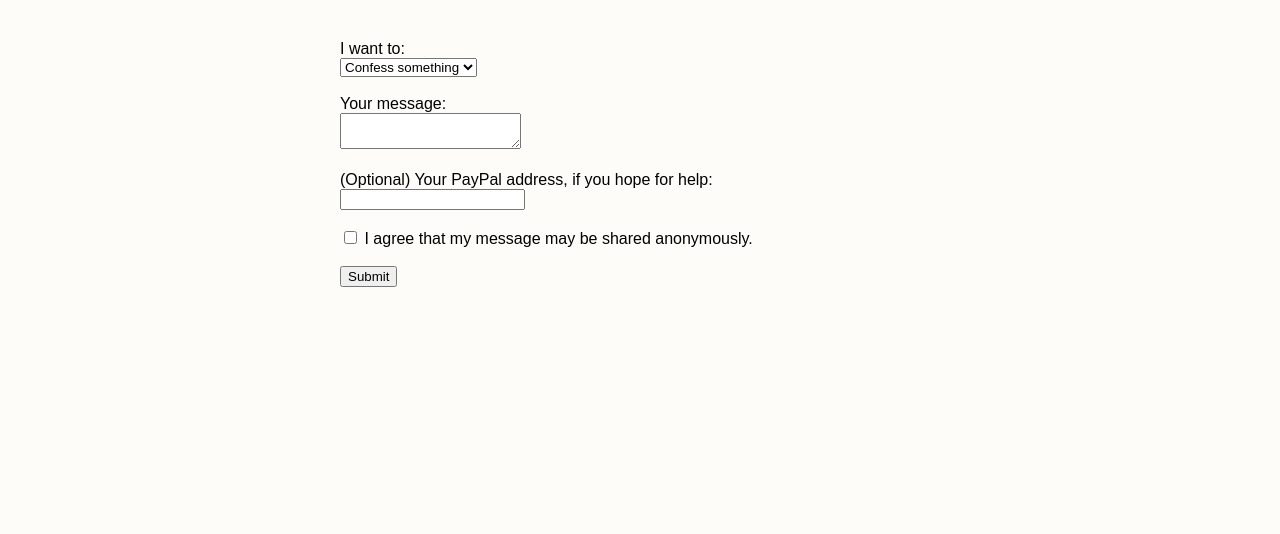
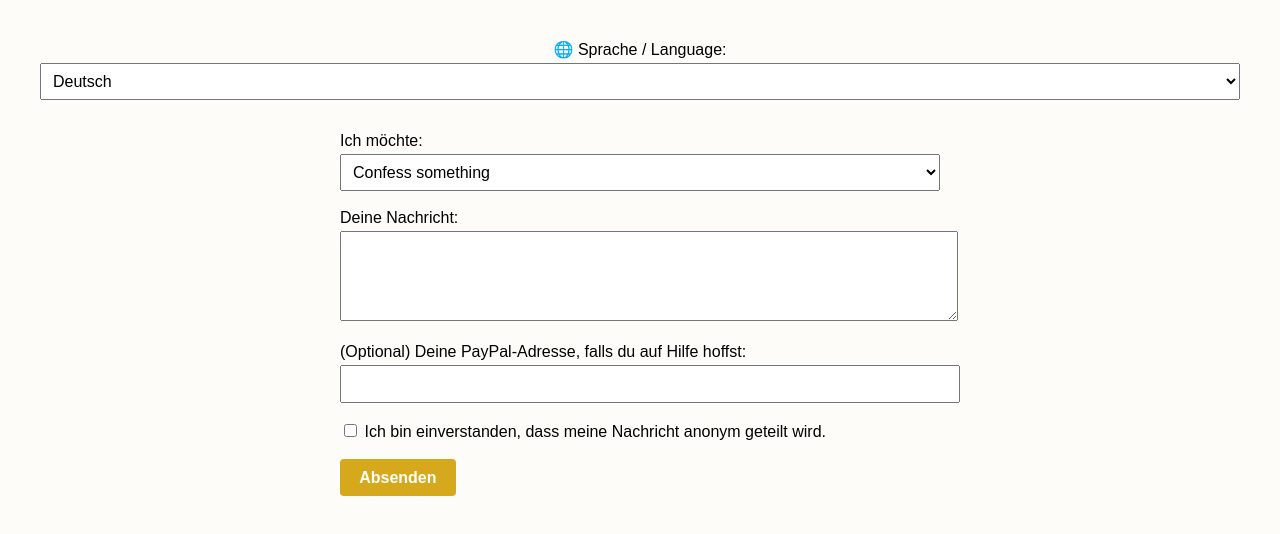
Before and after one commit to Beichte/lightnhope, a website: page index.html in a window 1280 px wide. Drawn offline with Linux system fonts and the light colour scheme.

Commit message:
Update index.html

```diff
--- a/index.html
+++ b/index.html
@@ -14,6 +14,23 @@
       max-width: 600px;
       margin: auto;
     }
+    label, input, select, textarea, button {
+      font-size: 1rem;
+    }
+    textarea, input[type="email"], select {
+      width: 100%;
+      padding: 0.5rem;
+      margin-top: 0.25rem;
+    }
+    button {
+      background-color: #d6a91c;
+      border: none;
+      padding: 0.6rem 1.2rem;
+      color: white;
+      font-weight: bold;
+      border-radius: 4px;
+      cursor: pointer;
+    }
     .success {
       margin-top: 2rem;
       padding: 1.5rem;
@@ -25,29 +42,43 @@
       text-align: center;
       box-shadow: 0 0 10px rgba(0, 128, 0, 0.2);
     }
+    .lang-select {
+      text-align: center;
+      margin-bottom: 2rem;
+    }
   </style>
 </head>
 <body>
 
+  <div class="lang-select">
+    <label for="lang">🌐 Sprache / Language:</label>
+    <select id="lang">
+      <option value="de">Deutsch</option>
+      <option value="en">English</option>
+      <option value="es">Español</option>
+      <option value="it">Italiano</option>
+    </select>
+  </div>
+
   <form id="confess-form">
-    <label>I want to:</label><br>
-    <select name="type">
+    <label id="label-type" for="type">I want to:</label><br>
+    <select name="type" id="type">
       <option value="Confess something">Confess something</option>
       <option value="Ask for support">Ask for support</option>
     </select><br><br>
 
-    <label>Your message:</label><br>
-    <textarea name="message" required></textarea><br><br>
+    <label id="label-message" for="message">Your message:</label><br>
+    <textarea name="message" id="message" rows="4" required></textarea><br><br>
 
-    <label>(Optional) Your PayPal address, if you hope for help:</label><br>
-    <input type="email" name="paypal"><br><br>
+    <label id="label-paypal" for="paypal">(Optional) Your PayPal address, if you hope for help:</label><br>
+    <input type="email" name="paypal" id="paypal"><br><br>
 
     <label>
       <input type="checkbox" name="allowShare">
-      I agree that my message may be shared anonymously.
+      <span id="label-allow">I agree that my message may be shared anonymously.</span>
     </label><br><br>
 
-    <button type="submit">Submit</button>
+    <button type="submit" id="submit">Submit</button>
   </form>
 
   <div id="success" class="success" style="display: none;"></div>
@@ -55,36 +86,78 @@
   <script>
     const form = document.getElementById('confess-form');
     const success = document.getElementById('success');
+    const langSelect = document.getElementById('lang');
 
     const messages = {
       de: {
         saved: '✅ Deine Nachricht wurde erfolgreich gesendet!',
         received: 'Wir haben deine Nachricht erhalten.',
         code: 'Dein Code:',
-        note: 'Bitte notiere dir diesen Code – er ist der einzige Weg, deine Antwort zu lesen.'
+        note: 'Bitte notiere dir diesen Code – er ist der einzige Weg, deine Antwort zu lesen.',
+        form: {
+          type: 'Ich möchte:',
+          message: 'Deine Nachricht:',
+          paypal: '(Optional) Deine PayPal-Adresse, falls du auf Hilfe hoffst:',
+          allow: 'Ich bin einverstanden, dass meine Nachricht anonym geteilt wird.',
+          submit: 'Absenden'
+        }
       },
       en: {
         saved: '✅ Your message has been successfully sent!',
         received: 'We have received your message.',
         code: 'Your code:',
-        note: 'Please save this code – it is the only way to read your answer.'
+        note: 'Please save this code – it is the only way to read your answer.',
+        form: {
+          type: 'I want to:',
+          message: 'Your message:',
+          paypal: '(Optional) Your PayPal address, if you hope for help:',
+          allow: 'I agree that my message may be shared anonymously.',
+          submit: 'Submit'
+        }
       },
       es: {
         saved: '✅ ¡Tu mensaje ha sido enviado con éxito!',
         received: 'Hemos recibido tu mensaje.',
         code: 'Tu código:',
-        note: 'Por favor guarda este código – es la única forma de ver tu respuesta.'
+        note: 'Por favor guarda este código – es la única forma de ver tu respuesta.',
+        form: {
+          type: 'Quiero:',
+          message: 'Tu mensaje:',
+          paypal: '(Opcional) Tu dirección de PayPal si esperas ayuda:',
+          allow: 'Estoy de acuerdo en que mi mensaje se comparta de forma anónima.',
+          submit: 'Enviar'
+        }
       },
       it: {
         saved: '✅ Il tuo messaggio è stato inviato con successo!',
         received: 'Abbiamo ricevuto il tuo messaggio.',
         code: 'Il tuo codice:',
-        note: 'Per favore conserva questo codice – è l’unico modo per leggere la tua risposta.'
+        note: 'Per favore conserva questo codice – è l’unico modo per leggere la tua risposta.',
+        form: {
+          type: 'Desidero:',
+          message: 'Il tuo messaggio:',
+          paypal: '(Opzionale) Il tuo indirizzo PayPal, se speri in aiuto:',
+          allow: 'Accetto che il mio messaggio possa essere condiviso in modo anonimo.',
+          submit: 'Invia'
+        }
       }
     };
 
-    const lang = (navigator.language || 'en').slice(0, 2);
-    const t = messages[lang] || messages['en'];
+    function setLanguage(lang) {
+      const t = messages[lang] || messages['en'];
+      document.getElementById('label-type').innerText = t.form.type;
+      document.getElementById('label-message').innerText = t.form.message;
+      document.getElementById('label-paypal').innerText = t.form.paypal;
+      document.getElementById('label-allow').innerText = t.form.allow;
+      document.getElementById('submit').innerText = t.form.submit;
+      return t;
+    }
+
+    let t = setLanguage(langSelect.value);
+
+    langSelect.addEventListener('change', () => {
+      t = setLanguage(langSelect.value);
+    });
 
     form.addEventListener('submit', async (e) => {
       e.preventDefault();
```
